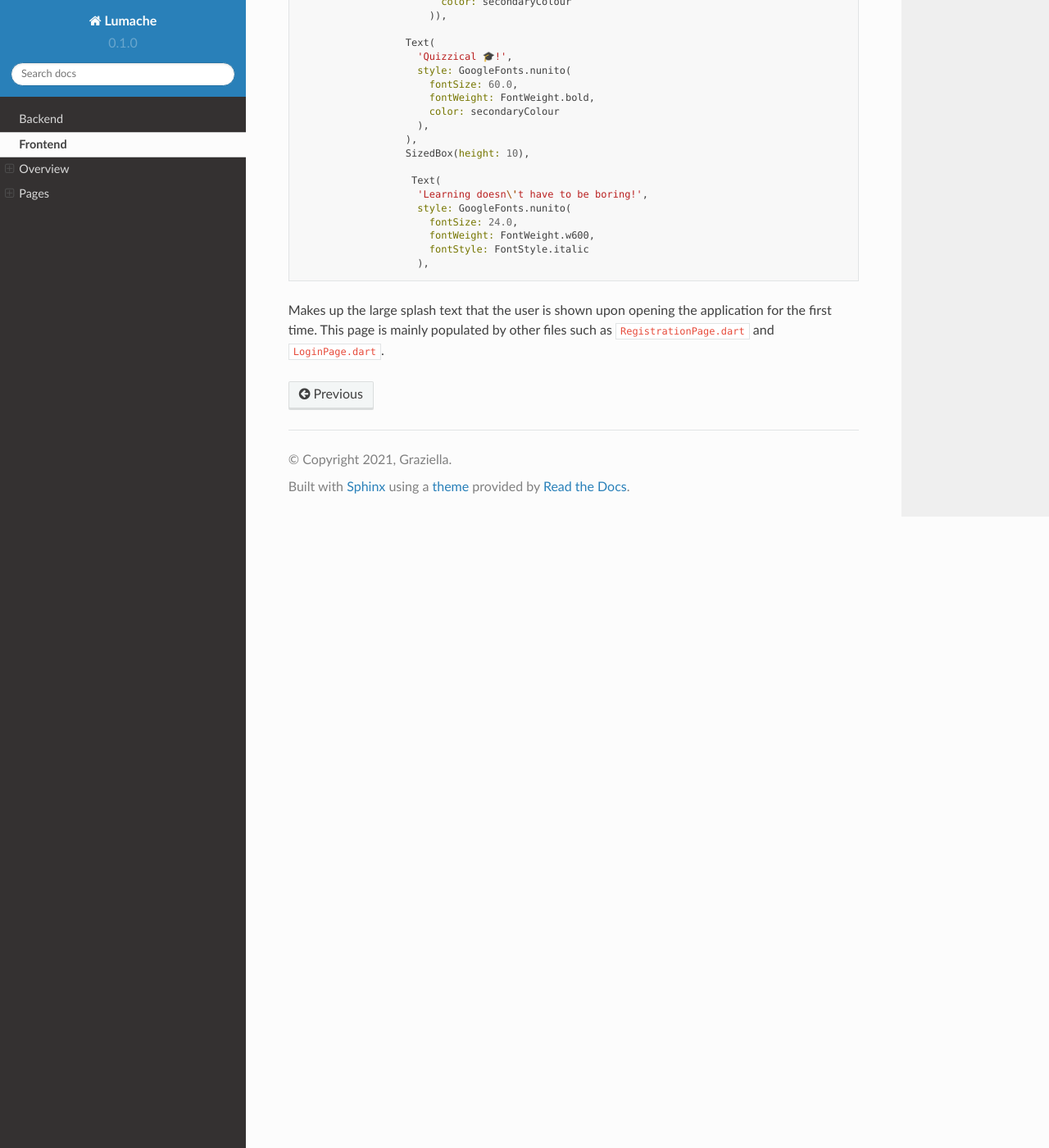
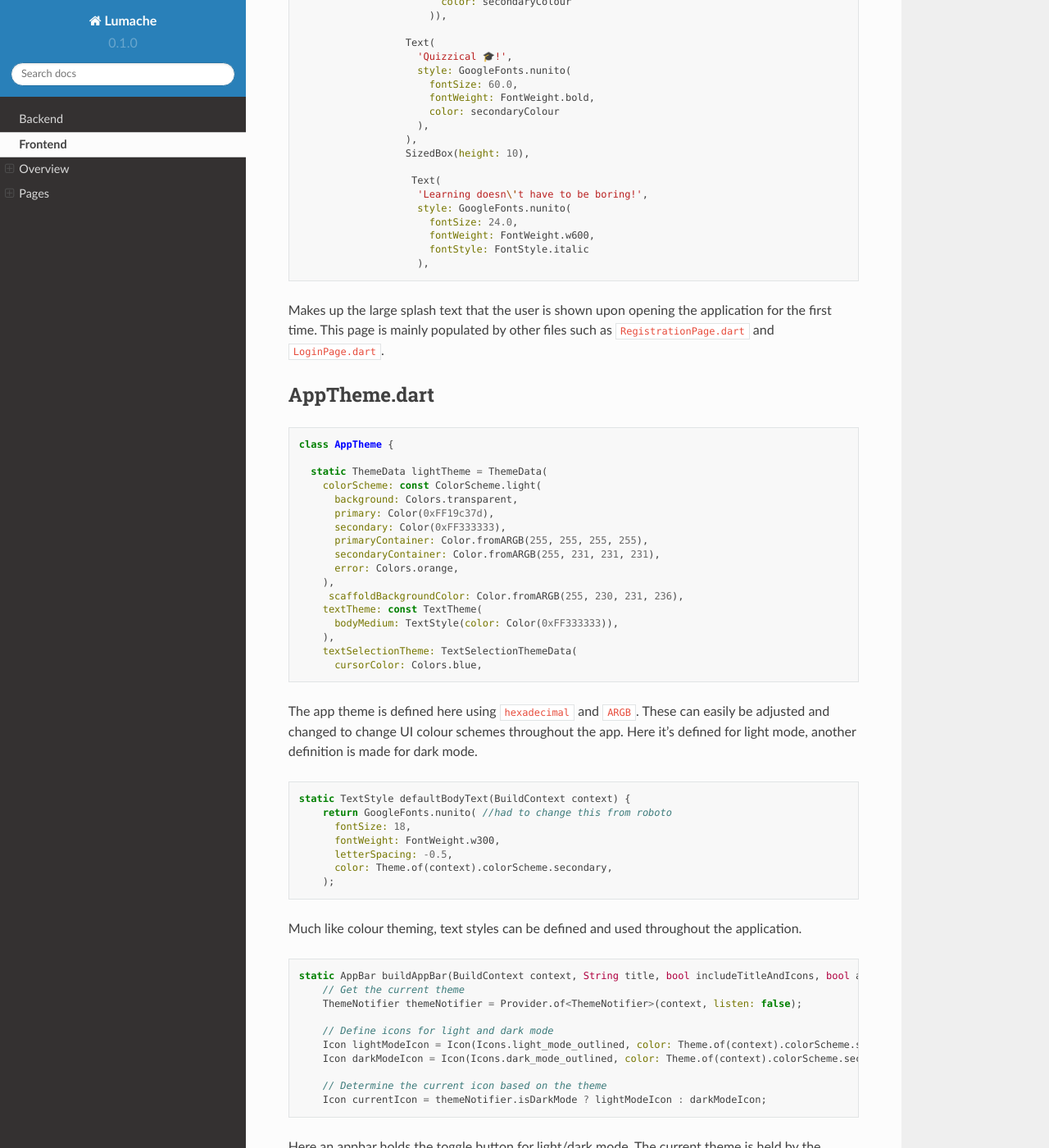
Before and after one commit to SETAP-Education/readthedocs, a Sphinx documentation site: the page built from docs/source/frontend.rst, in a window 1280 px wide and 1400 px high, scrolled down 11828 px. Shown: the whole window at 82% size. Built offline with Sphinx 7.4.7 and the Read the Docs theme 2.0.0, drawn with Linux system fonts in a browser that asks for light colours; some of the changed text lies outside the part shown.

Commit message:
Update frontend.rst
theme definition done

```diff
--- a/docs/source/frontend.rst
+++ b/docs/source/frontend.rst
@@ -622,3 +622,79 @@ SplashPage.dart
                        ),
 
 Makes up the large splash text that the user is shown upon opening the application for the first time. This page is mainly populated by other files such as ``RegistrationPage.dart`` and ``LoginPage.dart``.
+
+.. _App Theme:
+
+AppTheme.dart
+-------------
+
+.. code-block:: dart
+
+   class AppTheme {
+
+     static ThemeData lightTheme = ThemeData(
+       colorScheme: const ColorScheme.light(
+         background: Colors.transparent,
+         primary: Color(0xFF19c37d),
+         secondary: Color(0xFF333333),
+         primaryContainer: Color.fromARGB(255, 255, 255, 255),
+         secondaryContainer: Color.fromARGB(255, 231, 231, 231),
+         error: Colors.orange,
+       ),
+        scaffoldBackgroundColor: Color.fromARGB(255, 230, 231, 236),
+       textTheme: const TextTheme(
+         bodyMedium: TextStyle(color: Color(0xFF333333)),
+       ),
+       textSelectionTheme: TextSelectionThemeData(
+         cursorColor: Colors.blue,
+
+The app theme is defined here using ``hexadecimal`` and ``ARGB``. These can easily be adjusted and changed to change UI colour schemes throughout the app. Here it's defined for light mode, another definition is made for dark mode.
+
+.. code-block:: dart
+
+   static TextStyle defaultBodyText(BuildContext context) {
+       return GoogleFonts.nunito( //had to change this from roboto
+         fontSize: 18,
+         fontWeight: FontWeight.w300,
+         letterSpacing: -0.5,
+         color: Theme.of(context).colorScheme.secondary,
+       );
+
+Much like colour theming, text styles can be defined and used throughout the application.
+
+.. code-block:: dart
+
+   static AppBar buildAppBar(BuildContext context, String title, bool includeTitleAndIcons, bool autoImply, String dialogTitle, Text contentText) {//, bool automaticallyImplyLeading) {
+       // Get the current theme
+       ThemeNotifier themeNotifier = Provider.of<ThemeNotifier>(context, listen: false);
+
+       // Define icons for light and dark mode
+       Icon lightModeIcon = Icon(Icons.light_mode_outlined, color: Theme.of(context).colorScheme.secondary);
+       Icon darkModeIcon = Icon(Icons.dark_mode_outlined, color: Theme.of(context).colorScheme.secondary);
+
+       // Determine the current icon based on the theme
+       Icon currentIcon = themeNotifier.isDarkMode ? lightModeIcon : darkModeIcon;
+
+Here an appbar holds the toggle button for light/dark mode. The current theme is held by the theme ``themeNotifier``, the backend the notifies the app of the active theme and updates when toggled.
+
+.. code-block:: dart
+
+   static ElevatedButton buildElevatedButton({
+       required VoidCallback onPressed,
+       required String buttonText,
+       BuildContext? context,
+     }) {
+       return ElevatedButton(
+         onPressed: onPressed,
+         style: ElevatedButton.styleFrom(
+           backgroundColor: Color(0xFF19c37d),
+           shape: RoundedRectangleBorder(
+             borderRadius: BorderRadius.circular(15.0), // 15 for rounded edges, 5 for curved corners
+           ),
+           // Add other button style configurations as needed
+         ),
+         child: Text(
+           buttonText,
+           style: context != null ? AppTheme.defaultBodyText(context) : null,
+
+The button shape and style is defined with ``RoundedRectangleBorder`` and ``backgroundColor`` dictating the shape and colour of various buttons across the app.
```
